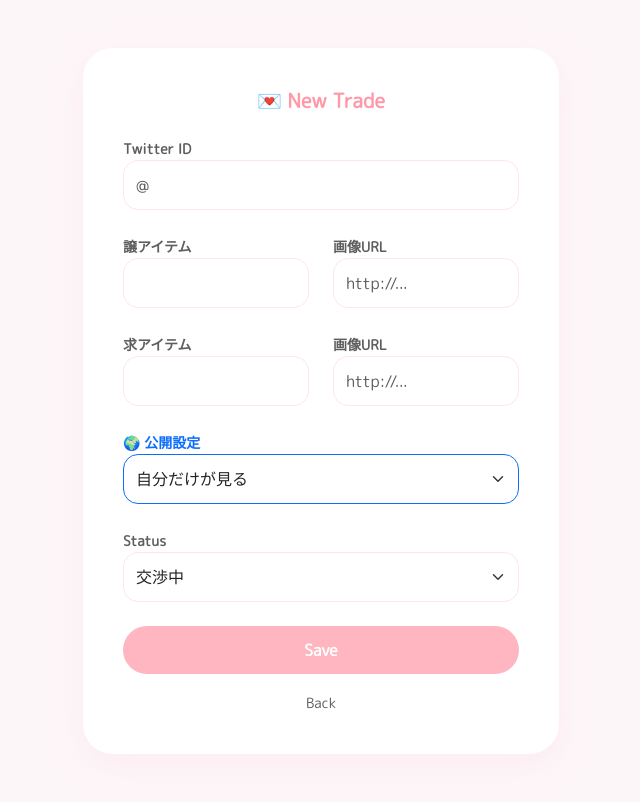
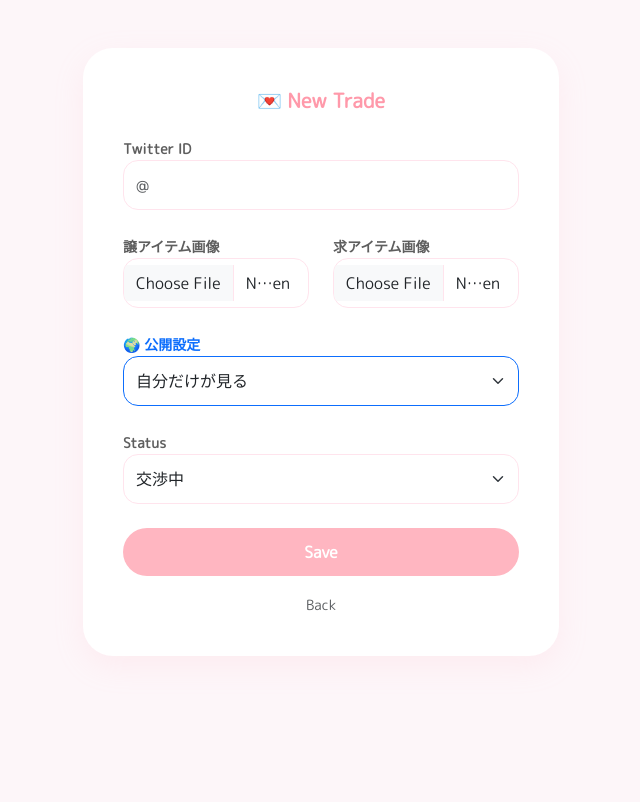
Before and after one commit to usaneko584/kpop-trade-manager, a Python web app: template templates/create.html in a window 1280 px wide. Shown: the whole page, without its empty margins (319-959 px from the left). After the commit the page ends 611 px from the top, so only its background shows below. Run offline with Jinja, Linux system fonts and the light colour scheme; the template is opened without the code that fills it, so the values that code supplies are empty.

Commit message:
Update create.html

```diff
--- a/templates/create.html
+++ b/templates/create.html
@@ -13,8 +13,16 @@
         <h3 class="h5 fw-bold mb-4 text-center" style="color: #ff99aa;">💌 New Trade</h3>
         <form action="/create" method="post">
             <div class="mb-4"><label class="small fw-bold">Twitter ID</label><input type="text" name="partner_name" class="form-control" placeholder="@" required></div>
-            <div class="row mb-4"><div class="col-6"><label class="small fw-bold">譲アイテム</label><input type="text" name="give_item" class="form-control"></div><div class="col-6"><label class="small fw-bold">画像URL</label><input type="text" name="give_image_url" class="form-control" placeholder="http://..."></div></div>
-            <div class="row mb-4"><div class="col-6"><label class="small fw-bold">求アイテム</label><input type="text" name="get_item" class="form-control"></div><div class="col-6"><label class="small fw-bold">画像URL</label><input type="text" name="get_image_url" class="form-control" placeholder="http://..."></div></div>
+           <div class="row mb-4">
+        <div class="col-6">
+            <label class="small fw-bold">譲アイテム画像</label>
+            <input type="file" name="give_file" class="form-control" accept="image/*">
+        </div>
+        <div class="col-6">
+            <label class="small fw-bold">求アイテム画像</label>
+            <input type="file" name="get_file" class="form-control" accept="image/*">
+        </div>
+    </div>
             <div class="mb-4"><label class="small fw-bold text-primary">🌍 公開設定</label><select name="is_public" class="form-select border-primary"><option value="false">自分だけが見る</option><option value="true">公開リストに載せる</option></select></div>
             <div class="mb-4"><label class="small fw-bold">Status</label><select name="status" class="form-select"><option value="交渉中">交渉中</option><option value="発送待ち">発送待ち</option><option value="受取待ち">受取待ち</option><option value="完了">完了</option></select></div>
             <button type="submit" class="btn btn-primary mb-3">Save</button>
```
